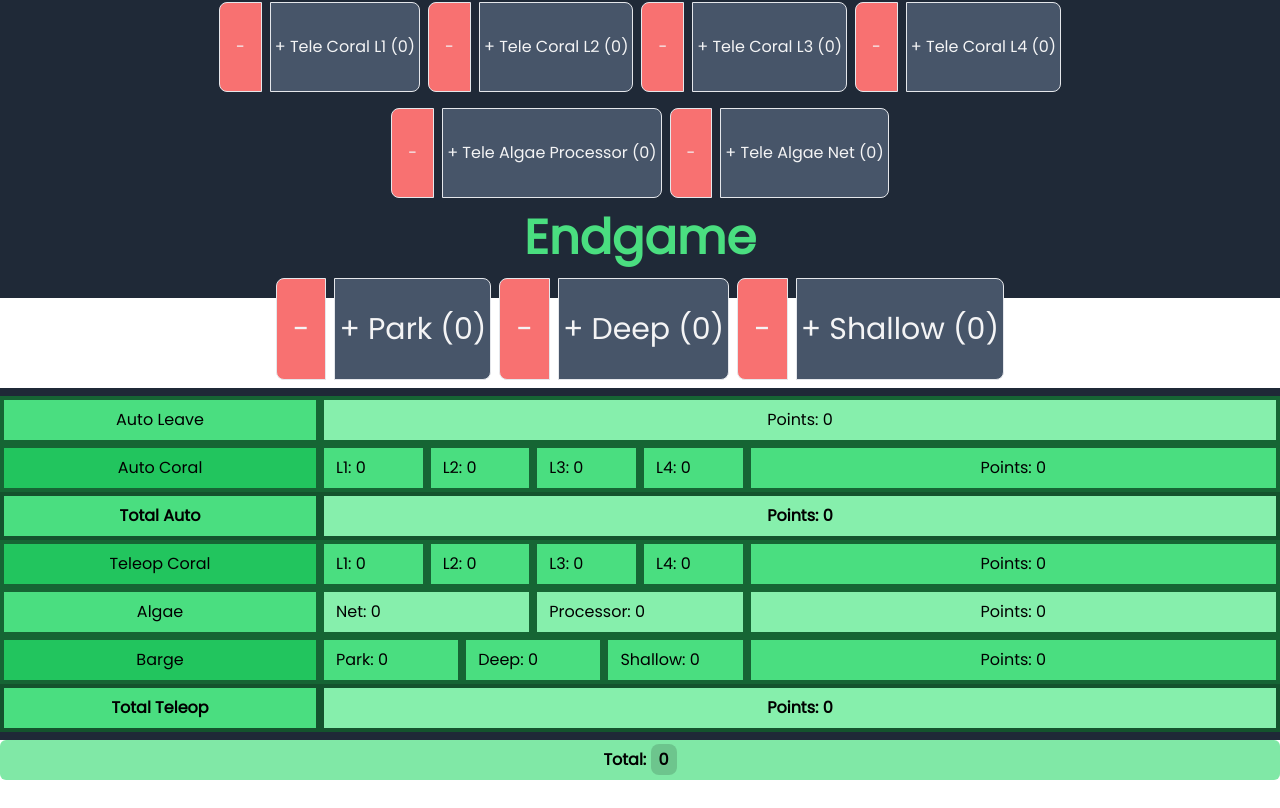
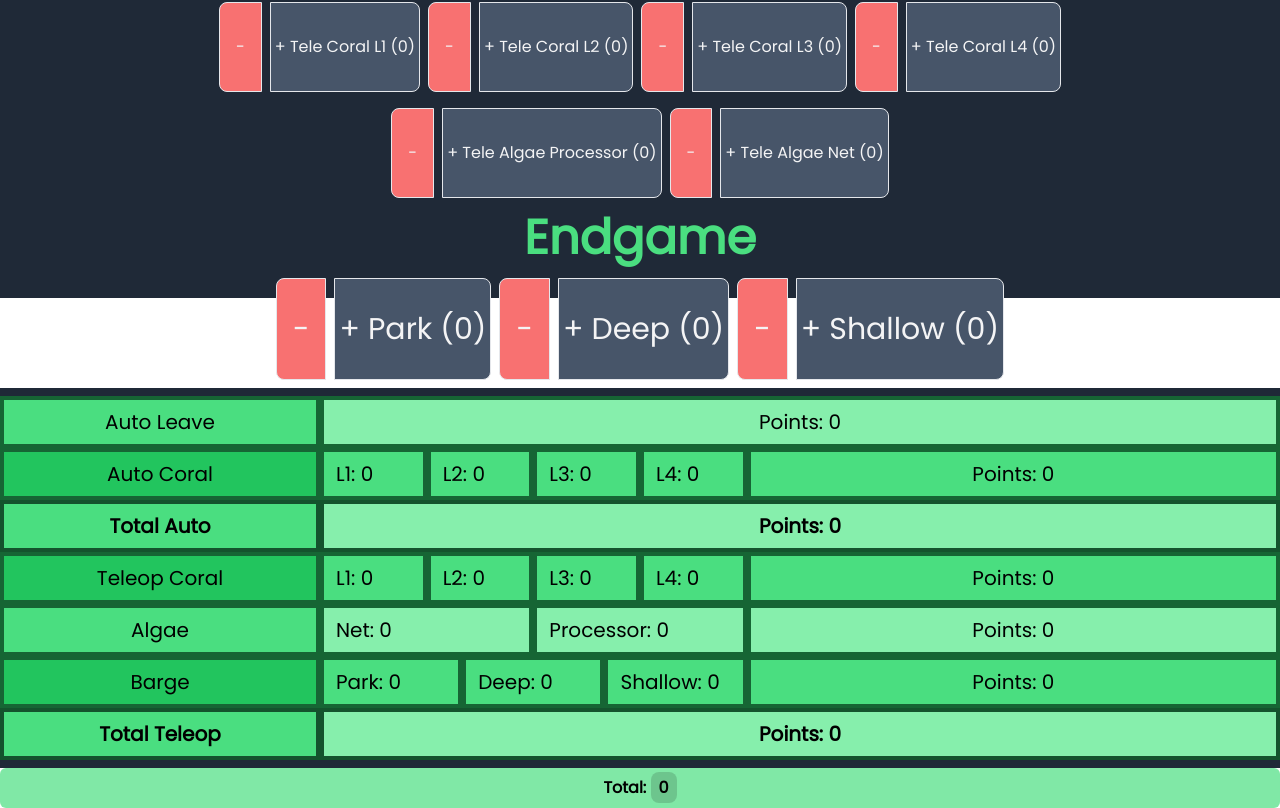
Before and after one commit to ThePotatoArchivist/scouting-app-2025, a React (Vite) app in the folder client/: page /score_calculator in a window 1280 px wide. Shown: the part 502-1310 px from the top of the page. Before the commit the page ends 1282 px from the top, so only its background shows below. Built offline with nearby package versions, Linux system fonts and the light colour scheme.

Commit message:
adjustment
more like TBA

```diff
--- a/client/src/apps/score_calculator/ScoreCalculator.tsx
+++ b/client/src/apps/score_calculator/ScoreCalculator.tsx
@@ -190,7 +190,7 @@ function ScoreCalculator() {
                     </div>
                 </div>
 
-                <div className='grid grid-cols-12 justify-center py-2 bg-gray-800 text-black-100 text-md'>
+                <div className='grid grid-cols-12 justify-center py-2 bg-gray-800 text-black-100 text-xl'>
                 <p className='col-span-3 border-green-800 border-4 bg-green-400 px-3 py-2 text-center'>Auto Leave</p>
                     <p className='col-span-9 border-green-800 border-4 bg-green-300 px-3 py-2 text-center'>Points: {autoLeave*3}</p>
                 <p className='col-span-3 border-green-800 border-4 bg-green-500 px-3 py-2 text-center'>Auto Coral</p>
@@ -202,10 +202,10 @@ function ScoreCalculator() {
                 <p className='col-span-3 border-green-900 border-4 bg-green-400 px-3 py-2 text-center font-bold'>Total Auto</p>
                     <p className='col-span-9 border-green-900 border-4 bg-green-300 px-3 py-2 text-center font-bold'>Points: {autoPoints}</p>
                     <p className='col-span-3 border-green-800 border-4 bg-green-500 px-3 py-2 text-center'>Teleop Coral</p>
-                    <p className='col-span-1 border-green-800 border-4 bg-green-400 px-3 py-2'>L1: {teleCoral1}</p>
-                    <p className='col-span-1 border-green-800 border-4 bg-green-400 px-3 py-2'>L2: {teleCoral2}</p>
-                    <p className='col-span-1 border-green-800 border-4 bg-green-400 px-3 py-2'>L3: {teleCoral3}</p>
-                    <p className='col-span-1 border-green-800 border-4 bg-green-400 px-3 py-2'>L4: {teleCoral4}</p>
+                    <p className='col-span-1 border-green-800 border-4 bg-green-400 px-3 py-2'>L1: {teleCoral1+autoCoral1}</p>
+                    <p className='col-span-1 border-green-800 border-4 bg-green-400 px-3 py-2'>L2: {teleCoral2+autoCoral2}</p>
+                    <p className='col-span-1 border-green-800 border-4 bg-green-400 px-3 py-2'>L3: {teleCoral3+autoCoral3}</p>
+                    <p className='col-span-1 border-green-800 border-4 bg-green-400 px-3 py-2'>L4: {teleCoral4+autoCoral4}</p>
                     <p className='col-span-5 border-green-800 border-4 bg-green-400 px-3 py-2 text-center'>Points: {teleCoralTotal}</p>
                 <p className='col-span-3 border-green-800 border-4 bg-green-400 px-3 py-2 text-center'>Algae</p>
                     <p className='col-span-2 border-green-800 border-4 bg-green-300 px-3 py-2'>Net: {teleAlgaeNet+autoAlgaeNet}</p>
```
